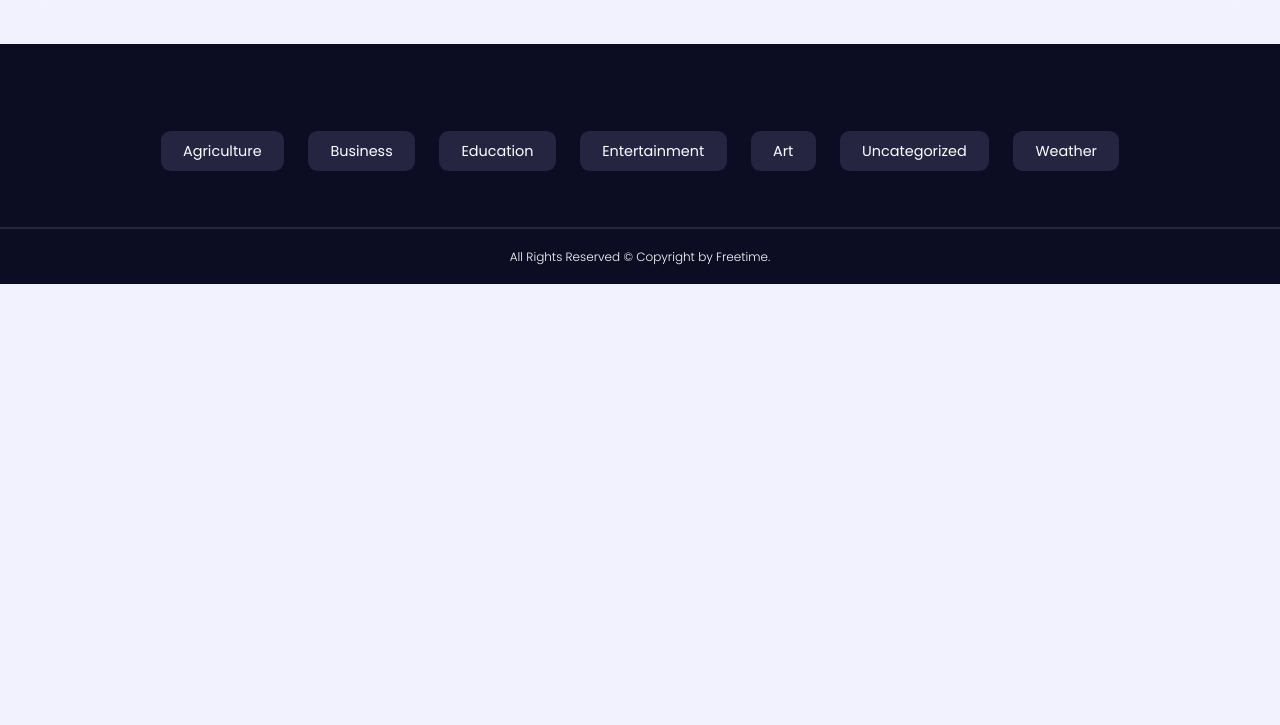
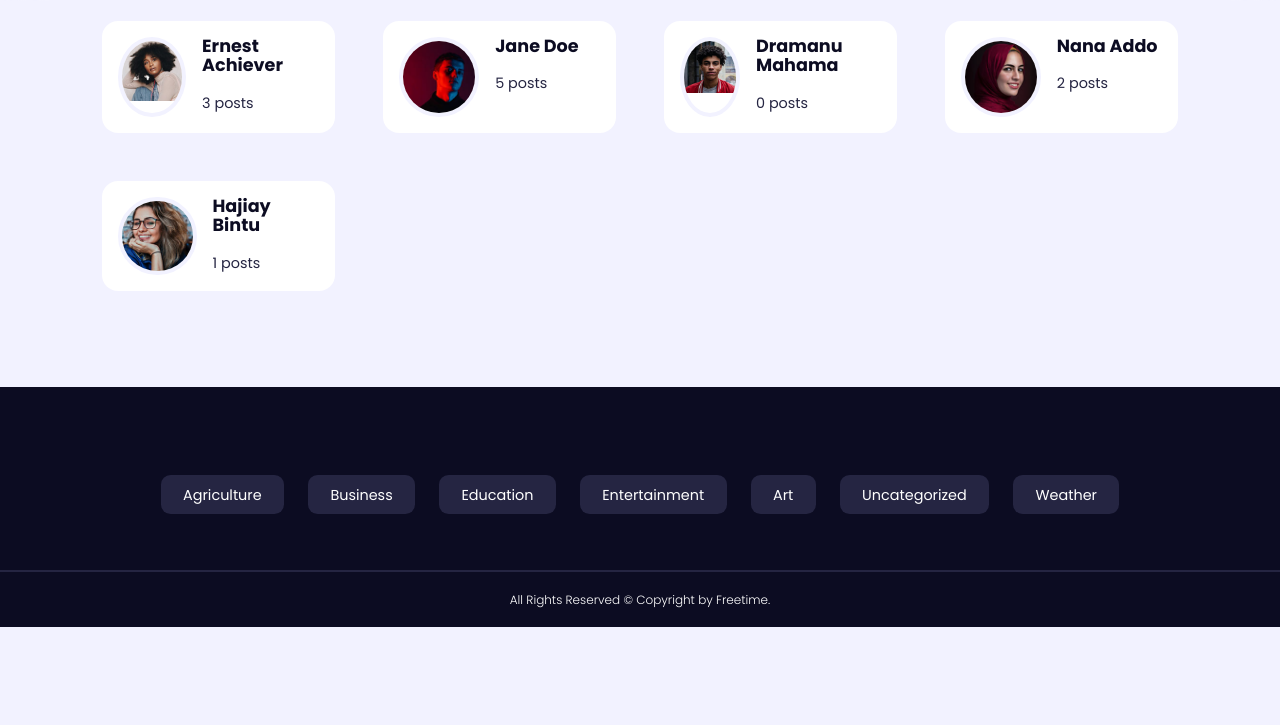
Before and after one commit to freetimezp/js-portfolio-34-blogs, a React app in the folder client/: page /authors in a window 1280 px wide. Shown: the part 75-800 px from the top of the page. Built offline with nearby package versions, Linux system fonts and the light colour scheme.

Commit message:
09. js-portfolio-34-blogs. Authors component.

```diff
--- a/client/src/index.css
+++ b/client/src/index.css
@@ -325,6 +325,40 @@ input, select, textarea {
 
 /** post detail end **/
 
+/** authors start **/
+.authors__container {
+    display: grid;
+    grid-template-columns: repeat(4, 1fr);
+    gap: 3rem;
+}
+
+.author {
+    background: var(--color-white);
+    padding: 1rem;
+    border-radius: var(--radius-3);
+    display: flex;
+    gap: 1rem;
+    transition: var(--transition);
+}
+
+.author:hover {
+    box-shadow: 0 1rem 1.5rem rgba(0, 0, 0, .1);
+}
+
+.author__avatar {
+    width: 5rem;
+    aspect-ratio: 1/1;
+    border-radius: 50%;
+    border: .3rem solid var(--color-bg);
+    overflow: hidden;
+}
+
+.author__info p {
+    margin-top: 1rem;
+}
+
+/** authors end **/
+
 
 
 /** footer start **/
--- a/client/src/pages/Authors.jsx
+++ b/client/src/pages/Authors.jsx
@@ -1,10 +1,41 @@
-import React from 'react';
+import React, { useState } from 'react';
+import { Link } from 'react-router-dom';
+
+import Avatar1 from '../images/avatar1.jpg';
+import Avatar2 from '../images/avatar2.jpg';
+import Avatar3 from '../images/avatar3.jpg';
+import Avatar4 from '../images/avatar4.jpg';
+import Avatar5 from '../images/avatar5.jpg';
+
+const authorData = [
+    { id: 1, avatar: Avatar1, name: 'Ernest Achiever', posts: 3 },
+    { id: 2, avatar: Avatar2, name: 'Jane Doe', posts: 5 },
+    { id: 3, avatar: Avatar3, name: 'Dramanu Mahama', posts: 0 },
+    { id: 4, avatar: Avatar4, name: 'Nana Addo', posts: 2 },
+    { id: 5, avatar: Avatar5, name: 'Hajiay Bintu', posts: 1 },
+];
 
 const Authors = () => {
+    const [authors, setAuthors] = useState(authorData);
+
     return (
-        <div>
-            Authors
-        </div>
+        <section className='authors'>
+            {authors.length > 0 ? (
+                <div className="container authors__container">
+                    {authors.map(({ id, name, avatar, posts }) => (
+                        <Link to={`/posts/users/${id}`} key={id} className='author'>
+                            <div className="author__avatar">
+                                <img src={avatar} alt={`avatar of name: ${name}`} />
+                            </div>
+                            <div className="author__info">
+                                <h4>{name}</h4>
+                                <p>{posts} posts</p>
+                            </div>
+                        </Link>
+                    ))}
+                </div>
+            ) : <h2 className='center'>No users/authors were found..</h2>}
+        </section>
     );
 };
 
```
